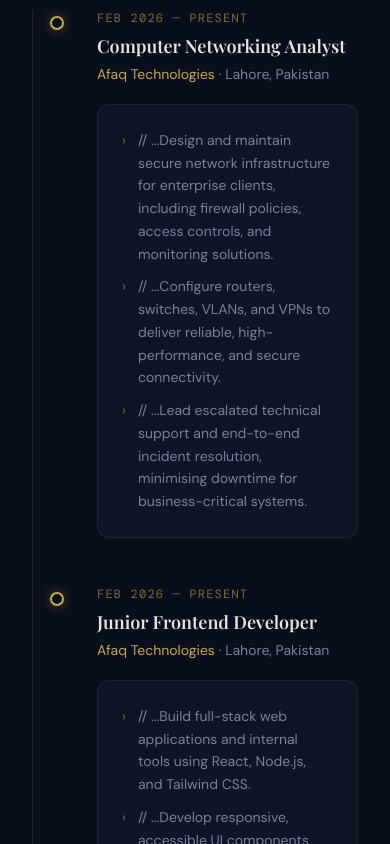
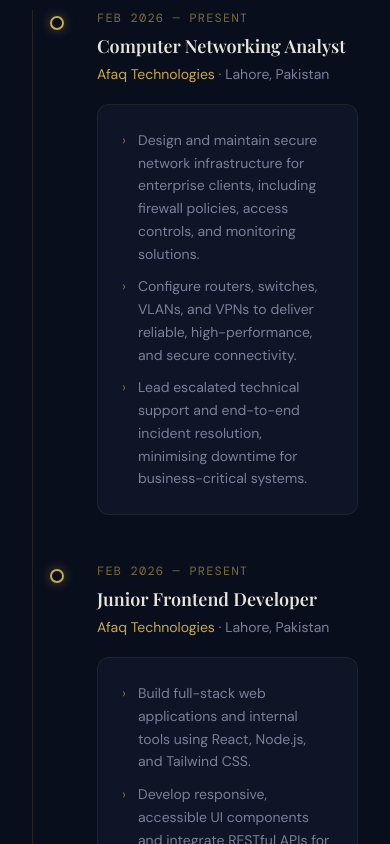
Before and after one commit to jay2998/jahangir-portfolio, a React (Vite) app: page / in a window 390 px wide. Shown: the part 4880-5724 px from the top of the page. Built offline with nearby package versions, Linux system fonts and the light colour scheme; no server answers; a web font is replaced by a local one.

Commit message:
Fix light mode section backgrounds and remove stray // in experience

```diff
--- a/src/components/About.jsx
+++ b/src/components/About.jsx
@@ -21,7 +21,8 @@ export default function About({ darkMode = true }) {
   const { ref: rightRef, isVisible: rightVisible } = useScrollAnimation()
 
   return (
-    <section id="about" className="relative z-10 py-28 px-8 md:px-16 max-w-6xl mx-auto">
+    <section id="about" className={`relative z-10 py-28 ${darkMode ? '' : 'bg-[#F9F7F3]'}`}>
+      <div className="px-8 md:px-16 max-w-6xl mx-auto">
       <div className="mb-14">
         <p className="font-mono text-xs text-[#C9A84C]/60 tracking-[0.3em] uppercase mb-3">01 — About Me</p>
         <h2 className={`font-display text-4xl md:text-5xl font-bold ${darkMode ? 'text-[#E8E4D9]' : 'text-[#1a1208]'}`}>Who I <span className="text-[#C9A84C]">Am</span></h2>
@@ -92,6 +93,7 @@ export default function About({ darkMode = true }) {
           </div>
         </div>
       </div>
+      </div>
     </section>
   )
 }
--- a/src/components/Education.jsx
+++ b/src/components/Education.jsx
@@ -35,7 +35,8 @@ function EduCard({ edu, index, darkMode }) {
 
 export default function Education({ darkMode = true }) {
   return (
-    <section id="education" className="relative z-10 py-28 px-8 md:px-16 max-w-6xl mx-auto">
+    <section id="education" className={`relative z-10 py-28 ${darkMode ? '' : 'bg-[#F9F7F3]'}`}>
+      <div className="px-8 md:px-16 max-w-6xl mx-auto">
       <div className="mb-14">
         <p className="font-mono text-xs text-[#C9A84C]/60 tracking-[0.3em] uppercase mb-3">05 — Academic Background</p>
         <h2 className={`font-display text-4xl md:text-5xl font-bold ${darkMode ? 'text-[#E8E4D9]' : 'text-[#1a1208]'}`}>My <span className="text-[#C9A84C]">Education</span></h2>
@@ -46,6 +47,7 @@ export default function Education({ darkMode = true }) {
           <EduCard key={i} edu={edu} index={i} darkMode={darkMode} />
         ))}
       </div>
+      </div>
     </section>
   )
 }
--- a/src/components/Experience.jsx
+++ b/src/components/Experience.jsx
@@ -30,7 +30,7 @@ function TimelineItem({ exp, index, darkMode }) {
       }`}>
         <ul className="flex flex-col gap-2.5">
           {exp.bullets.map((b, i) => (
-            <li key={i} className={`text-sm leading-relaxed pl-4 relative ${darkMode ? 'text-[#7A8099]' : 'text-[#333]'}`}>// ...
+            <li key={i} className={`text-sm leading-relaxed pl-4 relative ${darkMode ? 'text-[#7A8099]' : 'text-[#333]'}`}>
               <span className="absolute left-0 text-[#C9A84C]/60">›</span>
               {b}
             </li>
@@ -43,7 +43,8 @@ function TimelineItem({ exp, index, darkMode }) {
 
 export default function Experience({ darkMode = true }) {
   return (
-    <section id="experience" className="relative z-10 py-28 px-8 md:px-16 max-w-6xl mx-auto">
+    <section id="experience" className={`relative z-10 py-28 ${darkMode ? '' : 'bg-[#F9F7F3]'}`}>
+      <div className="px-8 md:px-16 max-w-6xl mx-auto">
       <div className="mb-14">
         <p className="font-mono text-xs text-[#C9A84C]/60 tracking-[0.3em] uppercase mb-3">03 — Work History</p>
         <h2 className={`font-display text-4xl md:text-5xl font-bold ${darkMode ? 'text-[#E8E4D9]' : 'text-[#1a1208]'}`}>My <span className="text-[#C9A84C]">Experience</span></h2>
@@ -55,6 +56,7 @@ export default function Experience({ darkMode = true }) {
           <TimelineItem key={i} exp={exp} index={i} darkMode={darkMode} />
         ))}
       </div>
+      </div>
     </section>
   )
 }
```
